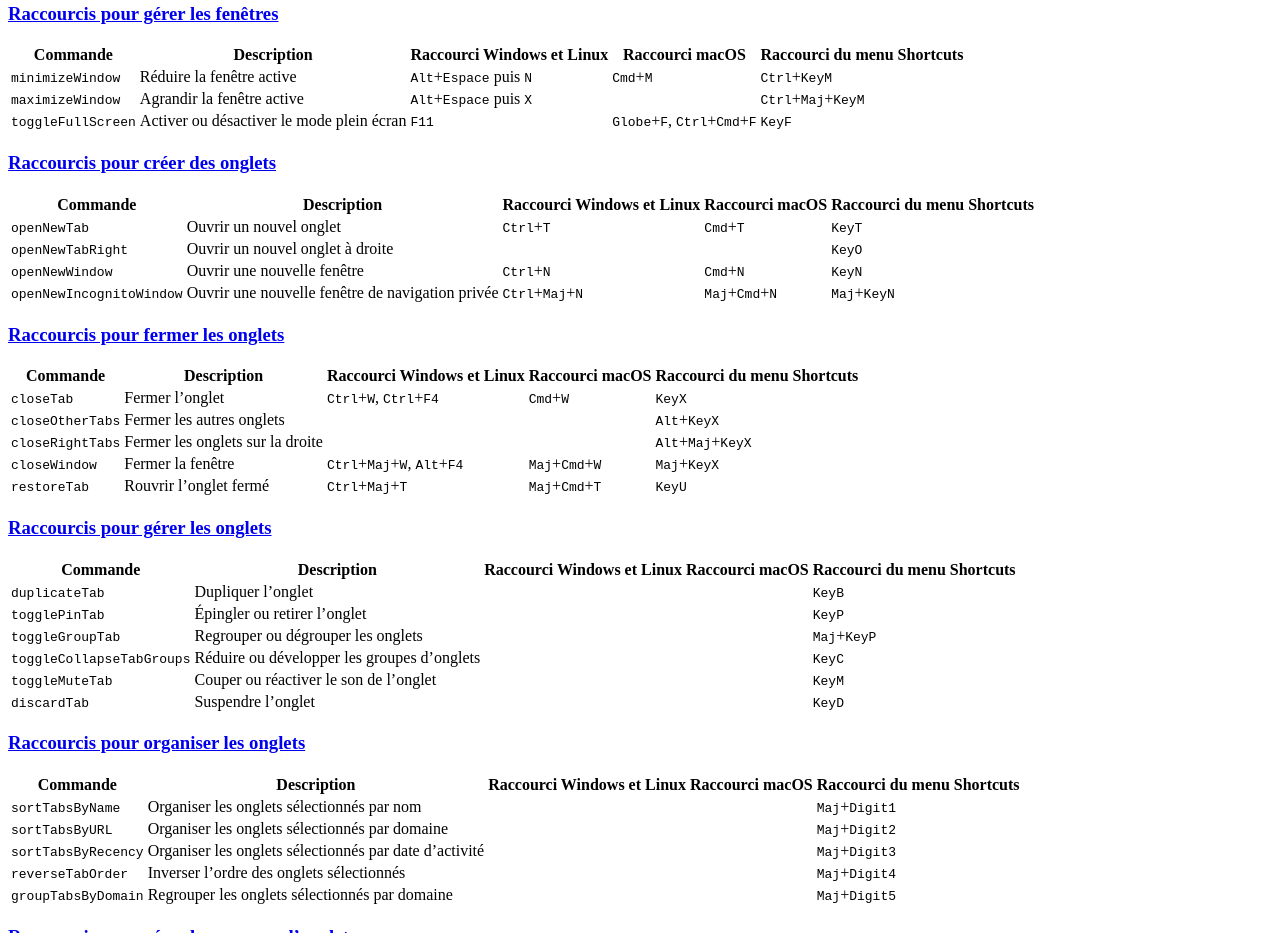
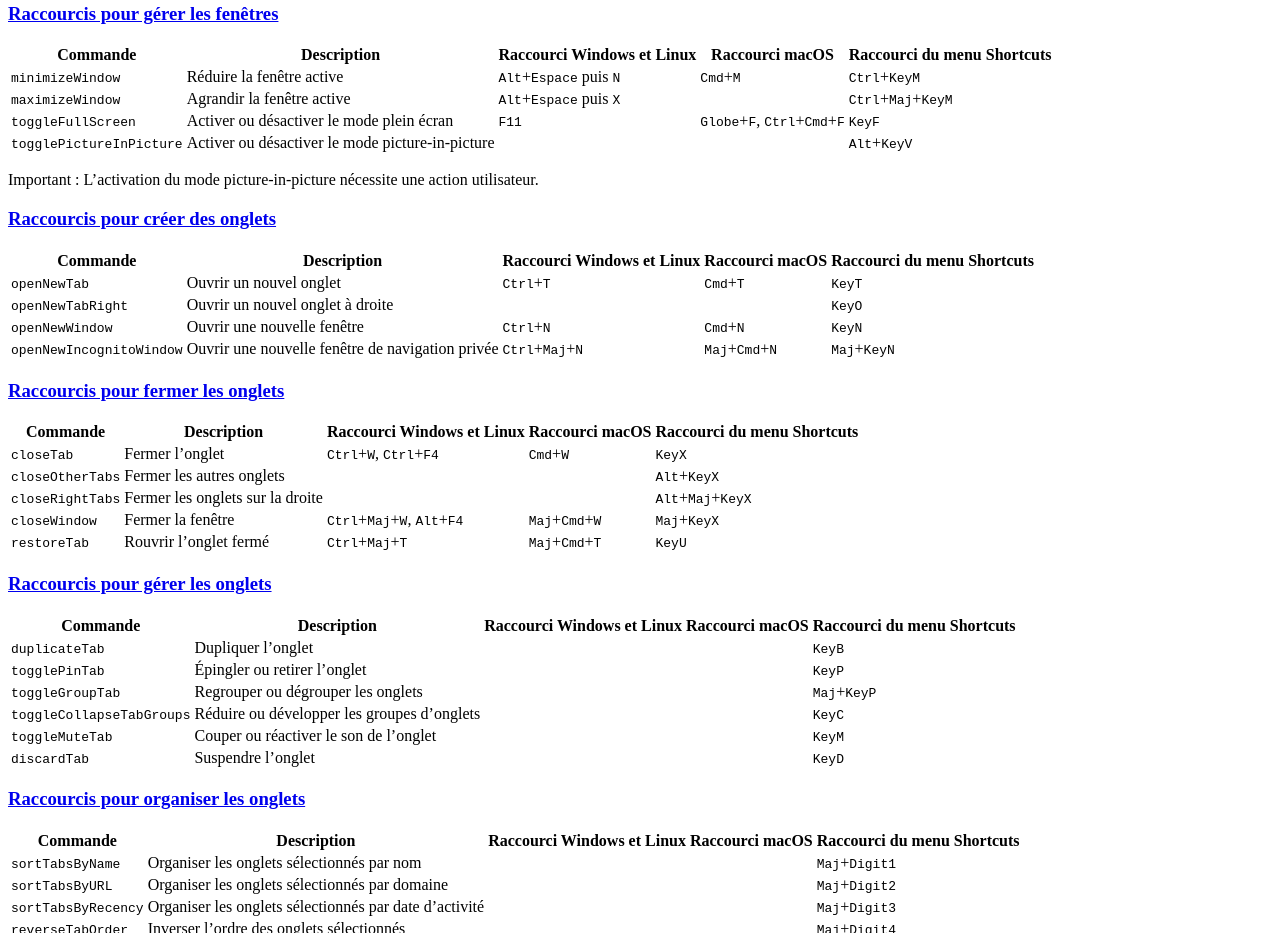
Before and after one commit to taupiqueur/chrome-shortcuts, a plain HTML site: page fr/manual.html in a window 1280 px wide. Shown: the part 4948-5881 px from the top of the page. Drawn offline with Linux system fonts and the light colour scheme.

Commit message:
Add `togglePictureInPicture` command

```diff
--- a/fr/manual.html
+++ b/fr/manual.html
@@ -417,6 +417,7 @@
     { <span data-type="string">"command"</span>: <span data-type="string">"minimizeWindow"</span>, <span data-type="string">"key"</span>: { <span data-type="string">"ctrlKey"</span>: <span data-type="boolean">true</span>, <span data-type="string">"code"</span>: <span data-type="string">"KeyM"</span> } },
     { <span data-type="string">"command"</span>: <span data-type="string">"maximizeWindow"</span>, <span data-type="string">"key"</span>: { <span data-type="string">"ctrlKey"</span>: <span data-type="boolean">true</span>, <span data-type="string">"shiftKey"</span>: <span data-type="boolean">true</span>, <span data-type="string">"code"</span>: <span data-type="string">"KeyM"</span> } },
     { <span data-type="string">"command"</span>: <span data-type="string">"toggleFullScreen"</span>, <span data-type="string">"key"</span>: { <span data-type="string">"code"</span>: <span data-type="string">"KeyF"</span> } },
+    { <span data-type="string">"command"</span>: <span data-type="string">"togglePictureInPicture"</span>, <span data-type="string">"key"</span>: { <span data-type="string">"altKey"</span>: <span data-type="boolean">true</span>, <span data-type="string">"code"</span>: <span data-type="string">"KeyV"</span> } },
     { <span data-type="string">"command"</span>: <span data-type="string">"openNewTab"</span>, <span data-type="string">"key"</span>: { <span data-type="string">"code"</span>: <span data-type="string">"KeyT"</span> } },
     { <span data-type="string">"command"</span>: <span data-type="string">"openNewTabRight"</span>, <span data-type="string">"key"</span>: { <span data-type="string">"code"</span>: <span data-type="string">"KeyO"</span> } },
     { <span data-type="string">"command"</span>: <span data-type="string">"openNewWindow"</span>, <span data-type="string">"key"</span>: { <span data-type="string">"code"</span>: <span data-type="string">"KeyN"</span> } },
@@ -574,6 +575,7 @@
     { &quot;command&quot;: &quot;minimizeWindow&quot;, &quot;key&quot;: { &quot;ctrlKey&quot;: true, &quot;code&quot;: &quot;KeyM&quot; } },
     { &quot;command&quot;: &quot;maximizeWindow&quot;, &quot;key&quot;: { &quot;ctrlKey&quot;: true, &quot;shiftKey&quot;: true, &quot;code&quot;: &quot;KeyM&quot; } },
     { &quot;command&quot;: &quot;toggleFullScreen&quot;, &quot;key&quot;: { &quot;code&quot;: &quot;KeyF&quot; } },
+    { &quot;command&quot;: &quot;togglePictureInPicture&quot;, &quot;key&quot;: { &quot;altKey&quot;: true, &quot;code&quot;: &quot;KeyV&quot; } },
     { &quot;command&quot;: &quot;openNewTab&quot;, &quot;key&quot;: { &quot;code&quot;: &quot;KeyT&quot; } },
     { &quot;command&quot;: &quot;openNewTabRight&quot;, &quot;key&quot;: { &quot;code&quot;: &quot;KeyO&quot; } },
     { &quot;command&quot;: &quot;openNewWindow&quot;, &quot;key&quot;: { &quot;code&quot;: &quot;KeyN&quot; } },
@@ -1626,9 +1628,21 @@
                     <kbd class="code">KeyF</kbd>
                   </td>
                 </tr>
+                <tr>
+                  <td data-label="Commande"><code>toggle<wbr>Picture<wbr>In<wbr>Picture</code></td>
+                  <td data-label="Description">Activer ou désactiver le mode picture-in-picture</td>
+                  <td data-label="Raccourci Windows et Linux"></td>
+                  <td data-label="Raccourci macOS"></td>
+                  <td data-label="Raccourci du menu Shortcuts">
+                    <kbd>Alt</kbd>+<wbr><kbd class="code">KeyV</kbd>
+                  </td>
+                </tr>
               </tbody>
             </table>
           </div>
+          <p role="important">
+            Important : L’activation du mode picture-in-picture nécessite une action utilisateur.
+          </p>
         </section>
         <section id="create_tabs_commands">
           <h3>
```
Also changed, not shown: manual.html (+14 -0 lines).
